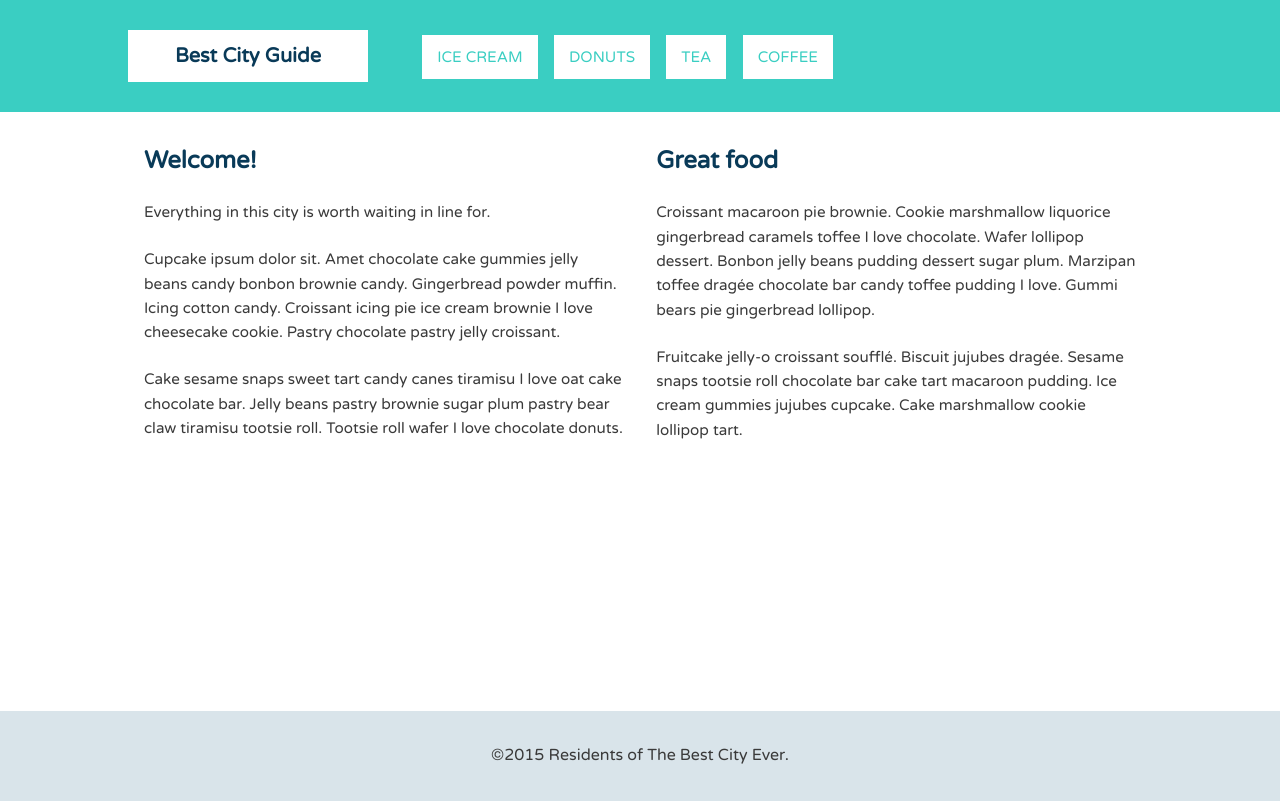
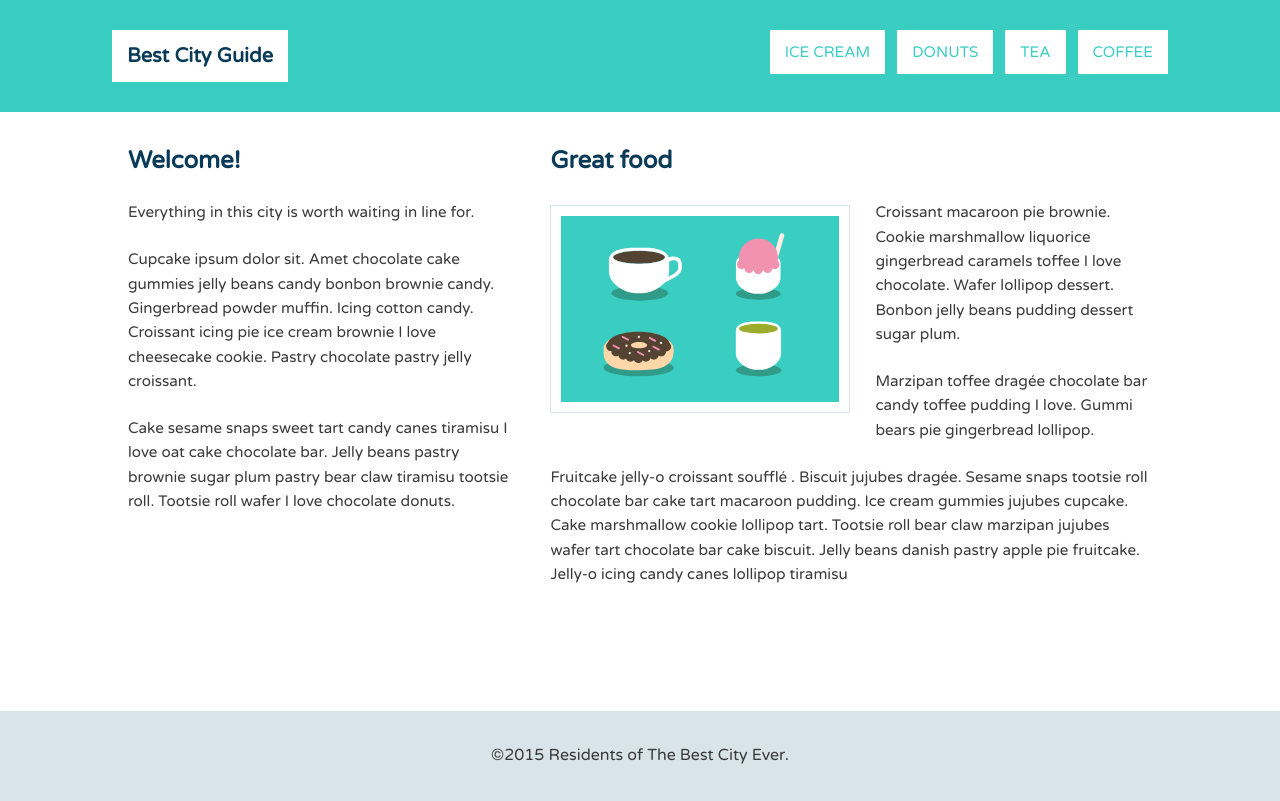
Before and after one commit to Frente-fin/CSS-Layout, a plain HTML site: page index.html in a window 1280 px wide. Drawn offline with nearby package versions, Linux system fonts and the light colour scheme.

Commit message:
added svg images and float column layout

```diff
--- a/index.html
+++ b/index.html
@@ -3,13 +3,14 @@
 <head>
 	<title>Best City Guide</title>
 	<link href='https://fonts.googleapis.com/css?family=Varela+Round' rel='stylesheet' type='text/css'>
+	<link rel="stylesheet" href="css/normalize.css">
 	<link rel="stylesheet" href="css/style.css">
 </head>
 <body>
 	<div class="wrap">
 
 		<header class="main-header">
-			<div class="container">
+			<div class="container clearfix">
 				<h1 class="name"><a href="#">Best City Guide</a></h1>
 				<ul class="main-nav">
 					<li><a href="#">ice cream</a></li>
@@ -20,20 +21,22 @@
 			</div>
 		</header>
 
-		<div class="container">
+		<div class="container clearfix">
 
-			<div class="primary col">
+			<div class="secondary col">
 				<h2>Welcome!</h2>
 				<p>Everything in this city is worth waiting in line for.</p>
 				<p>Cupcake ipsum dolor sit. Amet chocolate cake gummies jelly beans candy bonbon brownie candy. Gingerbread powder muffin. Icing cotton candy. Croissant icing pie ice cream brownie I love cheesecake cookie. Pastry chocolate pastry jelly croissant.</p>
 				<p>Cake sesame snaps sweet tart candy canes tiramisu I love oat cake chocolate bar. Jelly beans pastry brownie sugar plum pastry bear claw tiramisu tootsie roll. Tootsie roll wafer I love chocolate donuts.</p>
+			</div><!--/.secondary-->
+
+			<div class="primary col">
+				<h2>Great food</h2>
+				<img class="feat-img" src="img/treats.svg" alt="Drinks and eats">
+				<p>Croissant macaroon pie brownie. Cookie marshmallow liquorice gingerbread caramels toffee I love chocolate. Wafer lollipop dessert. Bonbon jelly beans pudding dessert sugar plum.</p>
+				<p>Marzipan toffee drag&#233;e chocolate bar candy toffee pudding I love. Gummi bears pie gingerbread lollipop.</p>
+				<p> Fruitcake jelly-o croissant souffl&#233; . Biscuit jujubes drag&#233;e. Sesame snaps tootsie roll chocolate bar cake tart macaroon pudding. Ice cream gummies jujubes cupcake. Cake marshmallow cookie lollipop tart. Tootsie roll bear claw marzipan jujubes wafer tart chocolate bar cake biscuit. Jelly beans danish pastry apple pie fruitcake. Jelly-o icing candy canes lollipop tiramisu</p>
 			</div><!--/.primary-->
-
-			<div class="secondary col">
-				<h2>Great food</h2>
-				<p>Croissant macaroon pie brownie. Cookie marshmallow liquorice gingerbread caramels toffee I love chocolate. Wafer lollipop dessert. Bonbon jelly beans pudding dessert sugar plum. Marzipan toffee drag&#233;e chocolate bar candy toffee pudding I love. Gummi bears pie gingerbread lollipop.</p>
-				<p> Fruitcake jelly-o croissant souffl&#233;. Biscuit jujubes drag&#233;e. Sesame snaps tootsie roll chocolate bar cake tart macaroon pudding. Ice cream gummies jujubes cupcake. Cake marshmallow cookie lollipop tart.</p>
-			</div><!--/.secondary-->
 
 		</div><!--/.container-->
 
--- a/scss/style.scss
+++ b/scss/style.scss
@@ -38,6 +38,8 @@ a {
   Base Layout Styles
 ==================================== */
 
+
+
 /* ---- Navigation ---- */
 
 .name {
@@ -52,6 +54,13 @@ a {
 	margin-bottom: 6px;
 }
 
+.name a,
+.main-nav a {
+	padding: 10px 15px;
+	text-align: center;
+	display: block;
+}
+
 	.main-nav a {
 		font-size: .95em;
 		color: #3acec2;
@@ -62,15 +71,8 @@ a {
 		color: #093a58;
 	}
 
-.name a,
-.main-nav a {
-    padding: 10px 15px;
-    display: block;
+/* ---- Layout Containers ---- */
 
-}
-
-/* ---- Layout Containers ---- */
-s
 .container {
 	padding-left: 1em;
 	padding-right: 1em;
@@ -93,42 +95,66 @@ s
   Media Queries
 ==================================== */
 
-@media (min-width: 769px) {
+@media (min-width: 789px) {
 
 	.wrap {
 		min-height: calc(100vh - 89px);
 	}
 
 	.container {
-		width: 80%;
+		width: 85%;
 		max-width: 1150px;
 		margin: 0 auto;
 	}
 
-    .name,
-    .main-nav,
-    .main-nav li {
-        display: inline-block;
+	.main-nav {
+		float: right;
 	}
 
-    .name {
-        width: 240px;
-        margin-right: 50px;
+	.name,
+	.main-nav li {
+		float: left;
 	}
 
 	.main-nav li {
-
-        margin-right: 12px;
+		margin-left: 12px;
 	}
 
+	/* ---- Columns ---- */
+
   .col {
-
-        display: inline-block;
-        width: 50%;
-        margin-right: -4px;
-        vertical-align: top;
+    float: left;
     padding-left: 1em;
     padding-right: 1em;
 
 }
+
+	.primary  {
+    width: 60%;
+
 }
+
+  .secondary  {
+    width: 40%;
+
+}
+
+	/* ------------- */
+
+	.feat-img {
+		width: 300px;
+		float: left;
+		margin-top: 5px;
+		margin-right: 25px;
+		margin-bottom: 25px;
+		padding: 10px;
+		border: solid 1px #d9e4ea;
+	}
+
+	.clearfix::after {
+		content: "";
+		display: table;
+		clear: both;
+	}
+
+}
```
Also changed, not shown: css/style.css, img/city-logo.svg (added), img/treats.svg (added), 1 other file. Lines whose indentation alone changed are shown as unchanged.
